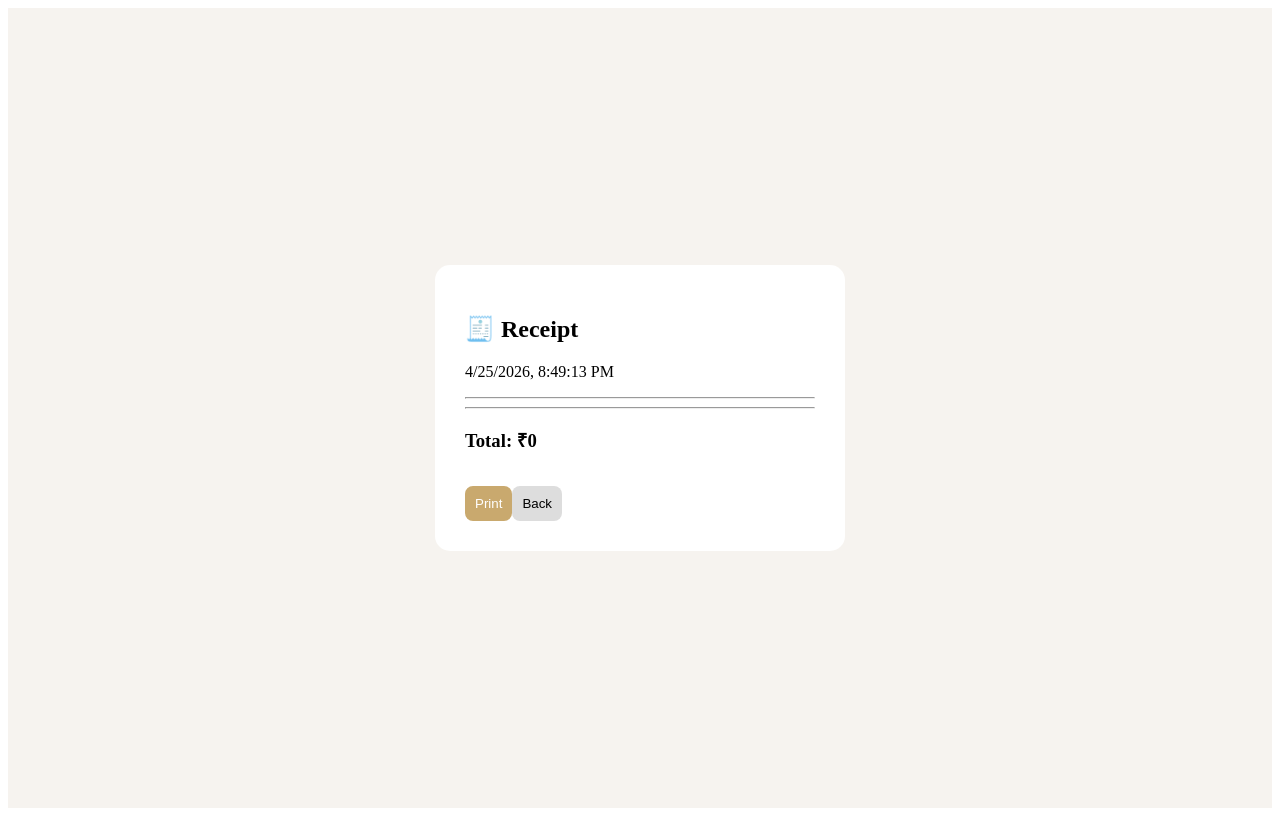
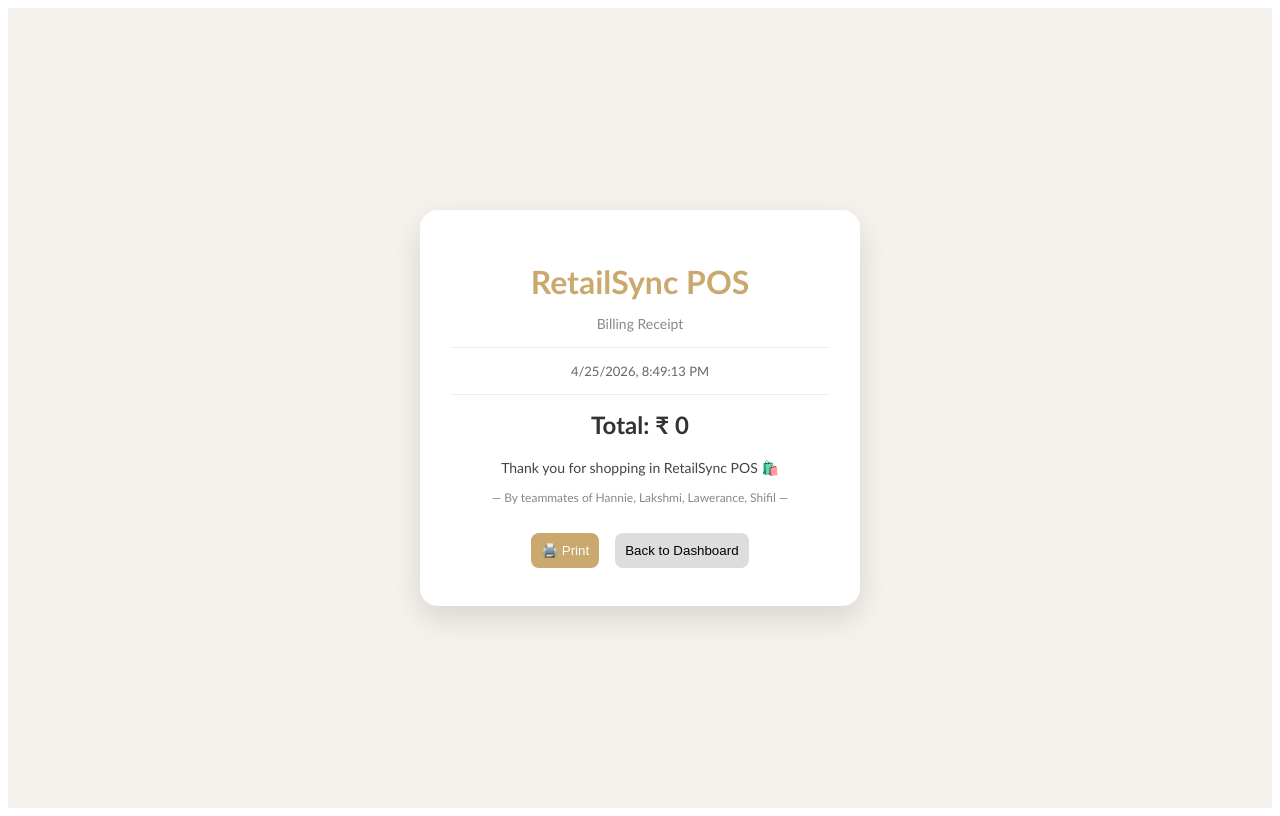
Before and after one commit to Hanniesweety/retailsync-pos-frontend, a React (Vite) app: page /receipt in a window 1280 px wide. Built offline with nearby package versions, Linux system fonts and the light colour scheme.

Commit message:
upgraded receipt UI with premium design and footer message

```diff
--- a/src/pages/Receipt.jsx
+++ b/src/pages/Receipt.jsx
@@ -10,12 +10,17 @@
   return (
     <div style={container}>
       <div style={card}>
-        <h2>🧾 Receipt</h2>
+        {/* HEADER */}
+        <h1 style={brand}>RetailSync POS</h1>
+        <p style={sub}>Billing Receipt</p>
 
-        <p>{new Date().toLocaleString()}</p>
+        <div style={divider}></div>
 
-        <hr />
+        {/* DATE */}
+        <p style={date}>{new Date().toLocaleString()}</p>
 
+        {/* ITEMS */}
+        <div style={{ marginTop: 15 }}>
           {cart.map((item) => (
             <div key={item.id} style={row}>
               <span>{item.name}</span>
@@ -24,59 +29,118 @@
               </span>
             </div>
           ))}
+        </div>
 
-        <hr />
+        <div style={divider}></div>
 
-        <h3>Total: ₹{total}</h3>
+        {/* TOTAL */}
+        <h2 style={totalText}>Total: ₹ {total}</h2>
 
+        {/* THANK YOU MESSAGE */}
+        <p style={thank}>
+          Thank you for shopping in RetailSync POS 🛍️
+        </p>
+
+        {/* TEAM FOOTER */}
+        <p style={team}>
+          — By teammates of Hannie, Lakshmi, Lawerance, Shifil —
+        </p>
+
+        {/* BUTTONS */}
+        <div style={{ marginTop: 20 }}>
           <button style={btn} onClick={() => window.print()}>
-          Print
+            🖨️ Print
           </button>
 
           <button style={btn2} onClick={() => navigate("/dashboard")}>
-          Back
+            Back to Dashboard
           </button>
+        </div>
       </div>
     </div>
   );
 }
 
-/* 🎨 styles */
+/* 🎨 PREMIUM STYLES */
 
 const container = {
   height: "100vh",
   display: "flex",
   justifyContent: "center",
   alignItems: "center",
-  background: "#f6f3ef",
+  background: "#f5f2ed",
+  fontFamily: "Calibri"
 };
 
 const card = {
+  width: 380,
   background: "#fff",
   padding: 30,
-  borderRadius: 15,
-  width: 350,
+  borderRadius: 18,
+  boxShadow: "0 12px 30px rgba(0,0,0,0.12)",
+  textAlign: "center"
+};
+
+const brand = {
+  color: "#c9a96e",
+  marginBottom: 5
+};
+
+const sub = {
+  color: "#888",
+  fontSize: 14
+};
+
+const date = {
+  fontSize: 13,
+  color: "#666"
 };
 
 const row = {
   display: "flex",
   justifyContent: "space-between",
-  margin: "10px 0",
+  margin: "8px 0",
+  fontSize: 15
+};
+
+const totalText = {
+  marginTop: 10,
+  color: "#333"
+};
+
+const thank = {
+  marginTop: 15,
+  fontSize: 14,
+  color: "#444"
+};
+
+const team = {
+  marginTop: 5,
+  fontSize: 12,
+  color: "#888"
+};
+
+const divider = {
+  height: 1,
+  background: "#eee",
+  margin: "15px 0"
 };
 
 const btn = {
-  marginTop: 15,
   padding: 10,
+  margin: 8,
   background: "#c9a96e",
   color: "#fff",
   border: "none",
   borderRadius: 8,
+  cursor: "pointer"
 };
 
 const btn2 = {
-  marginTop: 10,
   padding: 10,
+  margin: 8,
   background: "#ddd",
   border: "none",
   borderRadius: 8,
+  cursor: "pointer"
 };
```
Lines whose indentation alone changed are shown as unchanged.
